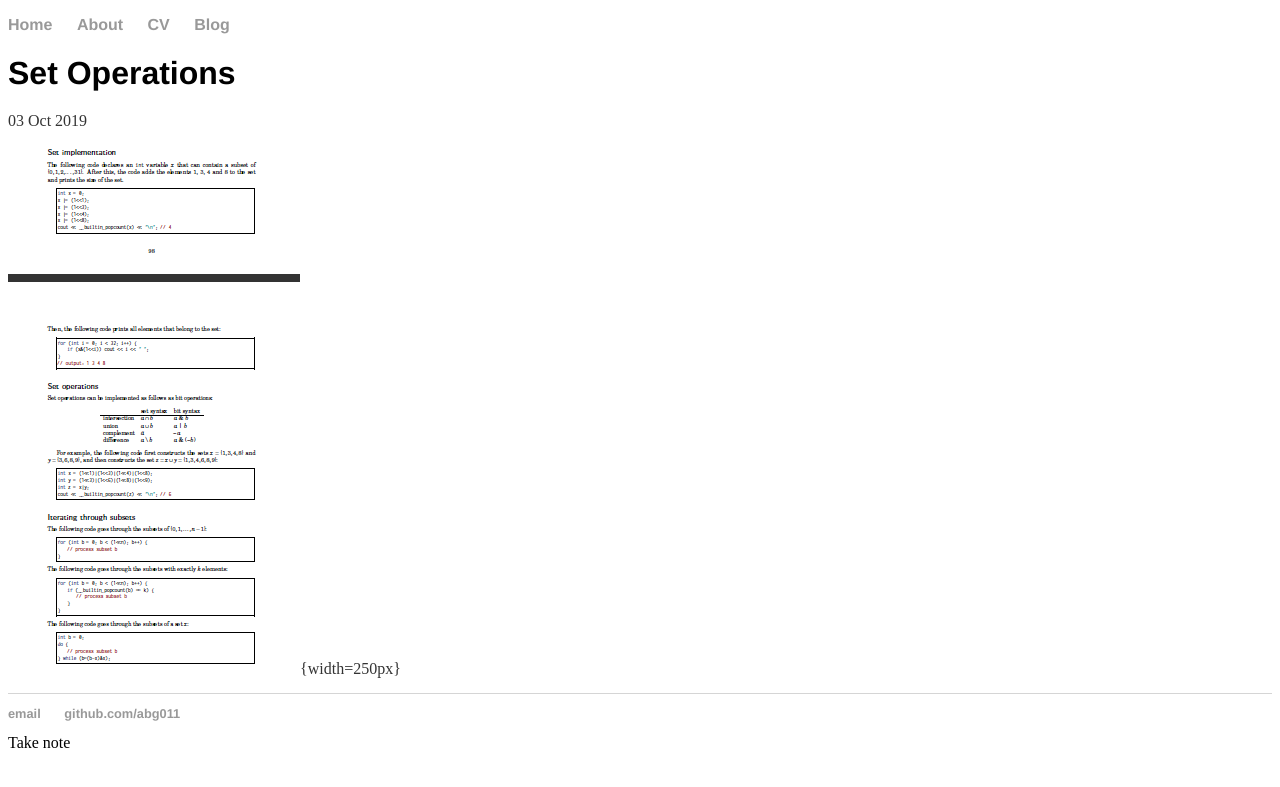
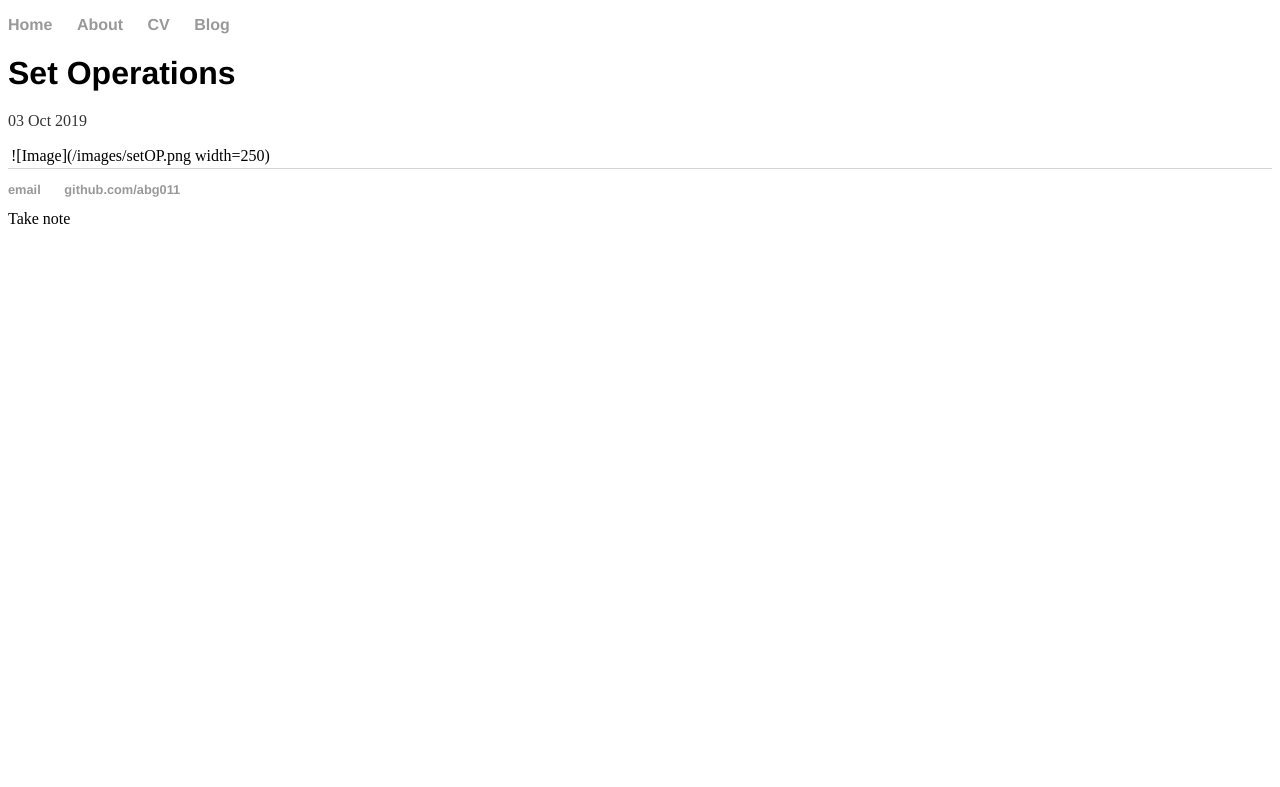
Before and after one commit to abhigupta543/abg011.github.io, a Jekyll site: the page built from _posts/2019-10-03-Set-Operations.md, in a window 1280 px wide. Shown: the top 787 px of the page. Built offline with Jekyll 4.4.1, drawn with Linux system fonts in a browser that asks for light colours; our own code applies the rules of GitHub Pages for plain Markdown files.

Commit message:
Update 2019-10-03-Set-Operations.md

```diff
--- a/_posts/2019-10-03-Set-Operations.md
+++ b/_posts/2019-10-03-Set-Operations.md
@@ -1 +1 @@
-![Image](/images/setOP.png){width=250px}
+![Image](/images/setOP.png | width=250)
```
